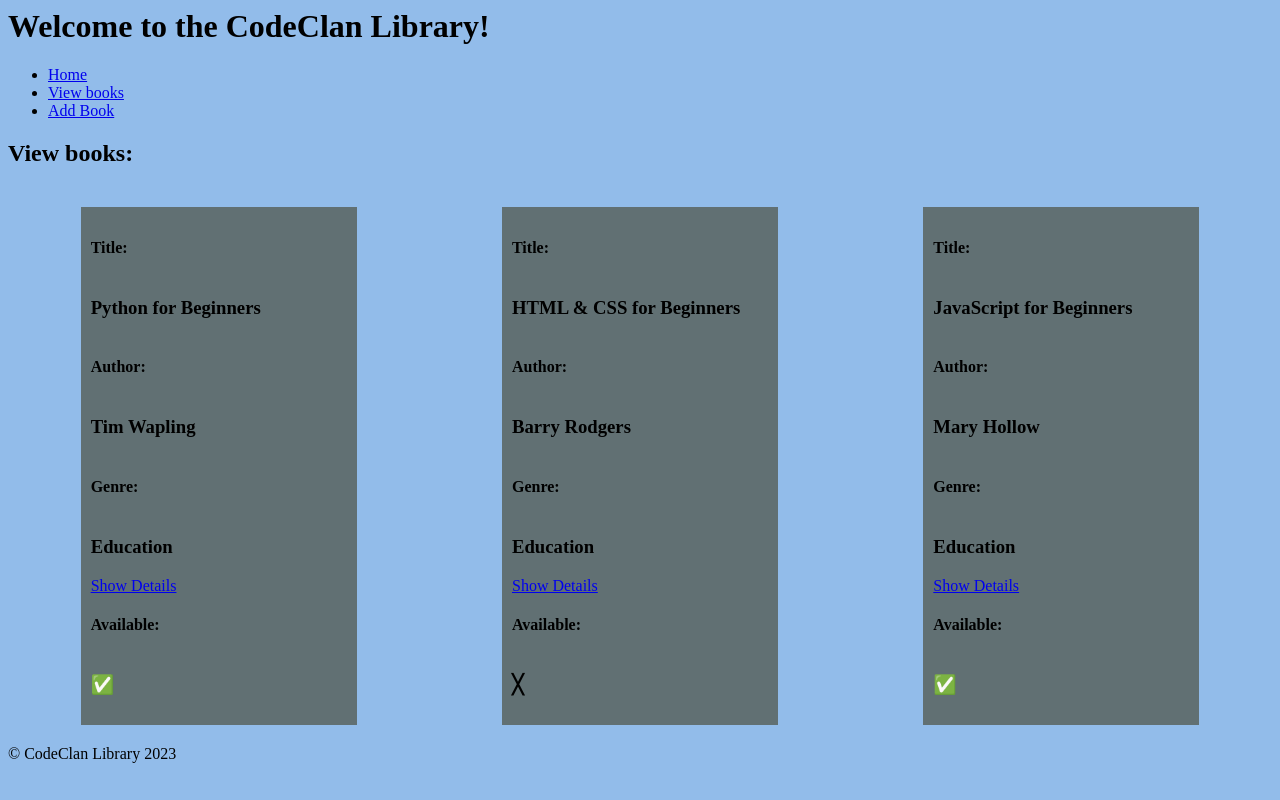
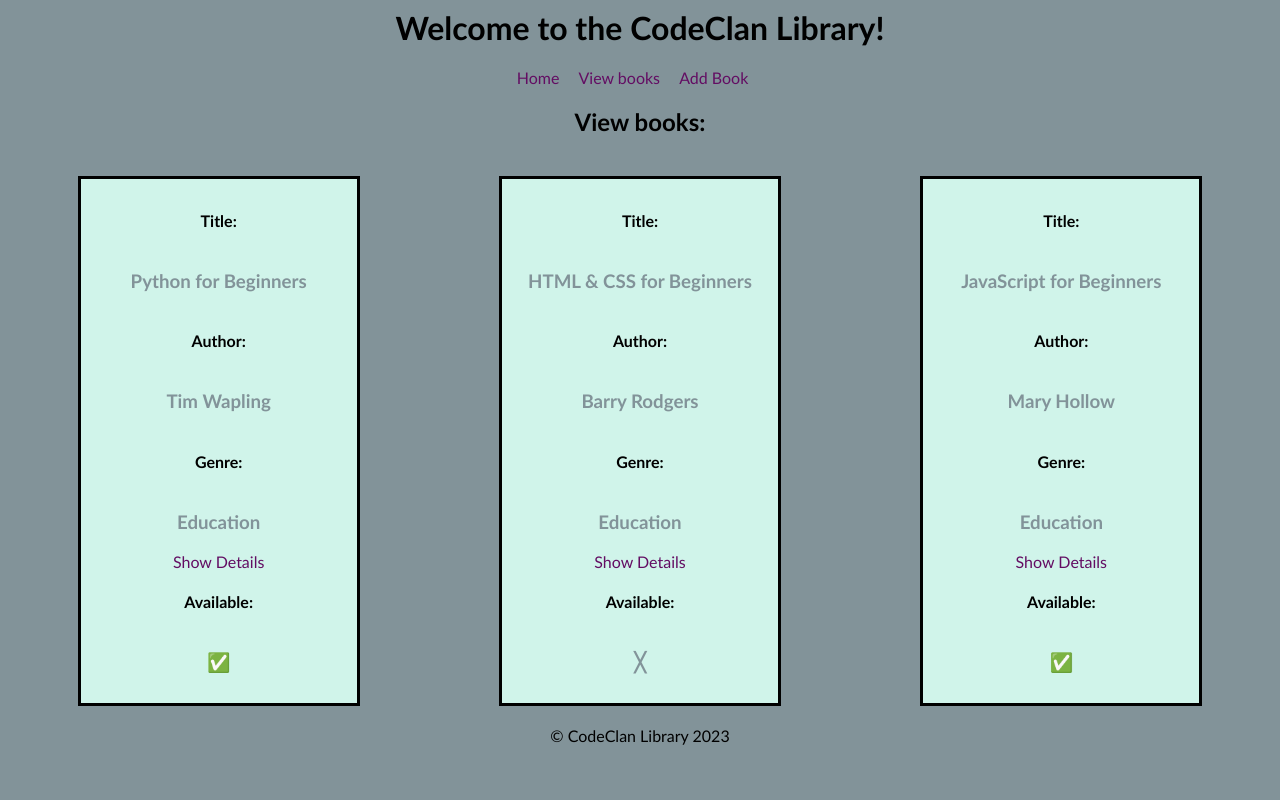
Before and after one commit to sshingler/Flask---bookshop_homework, a Flask app: page /stock in a window 1280 px wide. Run offline with Flask 2, Linux system fonts and the light colour scheme.

Commit message:
11 - MVP + extensions + styling

```diff
--- a/static/styles.css
+++ b/static/styles.css
@@ -1,19 +1,49 @@
 body {
-    background-color: #92BCEA;
-  }
+    background-color: rgb(130 147 153);
+    text-align: center;
+    font-family:'Gill Sans', 'Gill Sans MT', Calibri, 'Trebuchet MS', sans-serif
+}
 
+.nav-links {
+    list-style: none;
+    padding: 0px;
+}
 
+li {
+    display: inline;
+    padding-right: 15px;
+    margin-left: none;
+}
+
+a {
+    color: rgb(99, 13, 99);
+    text-decoration: none;
+}
+
+a:hover{
+    color:white;
+}
+
+iframe{
+    border-style: solid;
+}
 .book_container {
     display:flex;
     flex-wrap: wrap;
     justify-content: space-around;
+
 }
 
 .book {
     display:flex;
     flex-direction: column;
     width: 20vw;
-    background-color: #617073;
+    background-color: rgb(208 244 234);
     padding: 10px;
     margin:20px;
+    border-style: solid;
 }
+
+.book_container h3 {
+    color: rgb(130 147 153);
+}
--- a/templates/add_book.html
+++ b/templates/add_book.html
@@ -4,7 +4,7 @@
 
 <h2>Add book:</h2>
 
-<form action="/stock" method="post">
+<form class="add-book-form" action="/stock" method="post">
 
     <label for="title">Title:</label>
     <input type="text" id="title" name="title">
--- a/templates/base.html
+++ b/templates/base.html
@@ -10,7 +10,7 @@
 <body>
     <header>
         <h1>Welcome to the CodeClan Library!</h1>
-        <ul>
+        <ul class ="nav-links">
             <li>
                 <a href="/">Home</a>
             </li>
```
Also changed, not shown: templates/index.html (+11 -5 lines).
